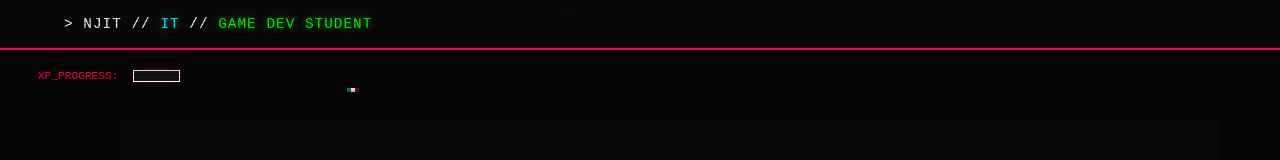
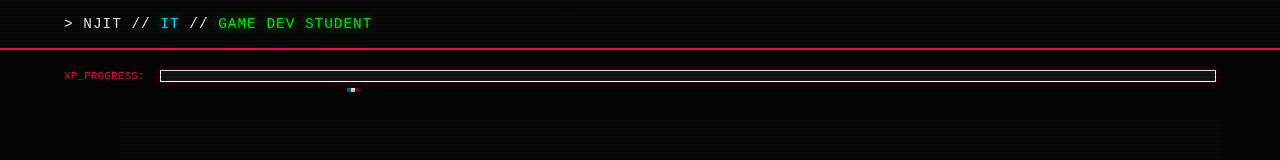
Before and after one commit to apr45/is117-GameDevPortfolio, a React (Vite) app: page / in a window 1280 px wide. Shown: the top 160 px of the page. Built offline with nearby package versions, Linux system fonts and the light colour scheme.

Commit message:
another attempt at fixing the length of experience bar

```diff
--- a/src/styles/index.css
+++ b/src/styles/index.css
@@ -67,13 +67,11 @@ body {
   position: fixed;
   top: 0;
   height: 100vh;
+  width: 100%;
   display: flex;
   flex-direction: column;
   align-items: center;
-  /* Push the entire stage down so it starts below the 60px header */
-  justify-content: flex-start;
-  padding-top: 80px;
-  z-index: 100;
+  z-index: 9999;
   pointer-events: none;
 }
 
@@ -125,13 +123,13 @@ body {
 /* --- Experience Bar Logic --- */
 .experience-tracker {
   width: 90%;
-  max-width: 1200px;
+  max-width: 1400px;
   display: flex;
   align-items: center;
   gap: 15px;
   pointer-events: none;
   margin-top: 10px; /* Space below the header */
-  margin-left: 60px;
+
 }
 
 .bar-label {
```
